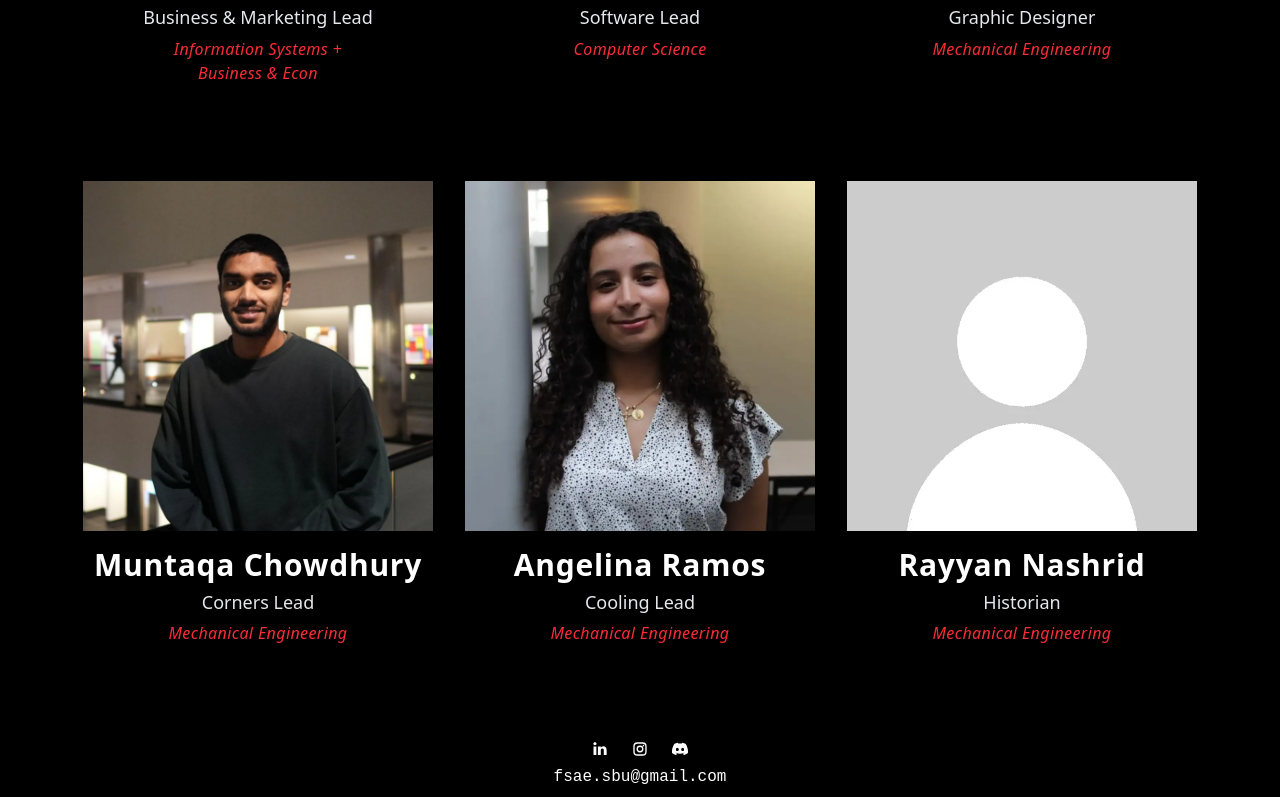
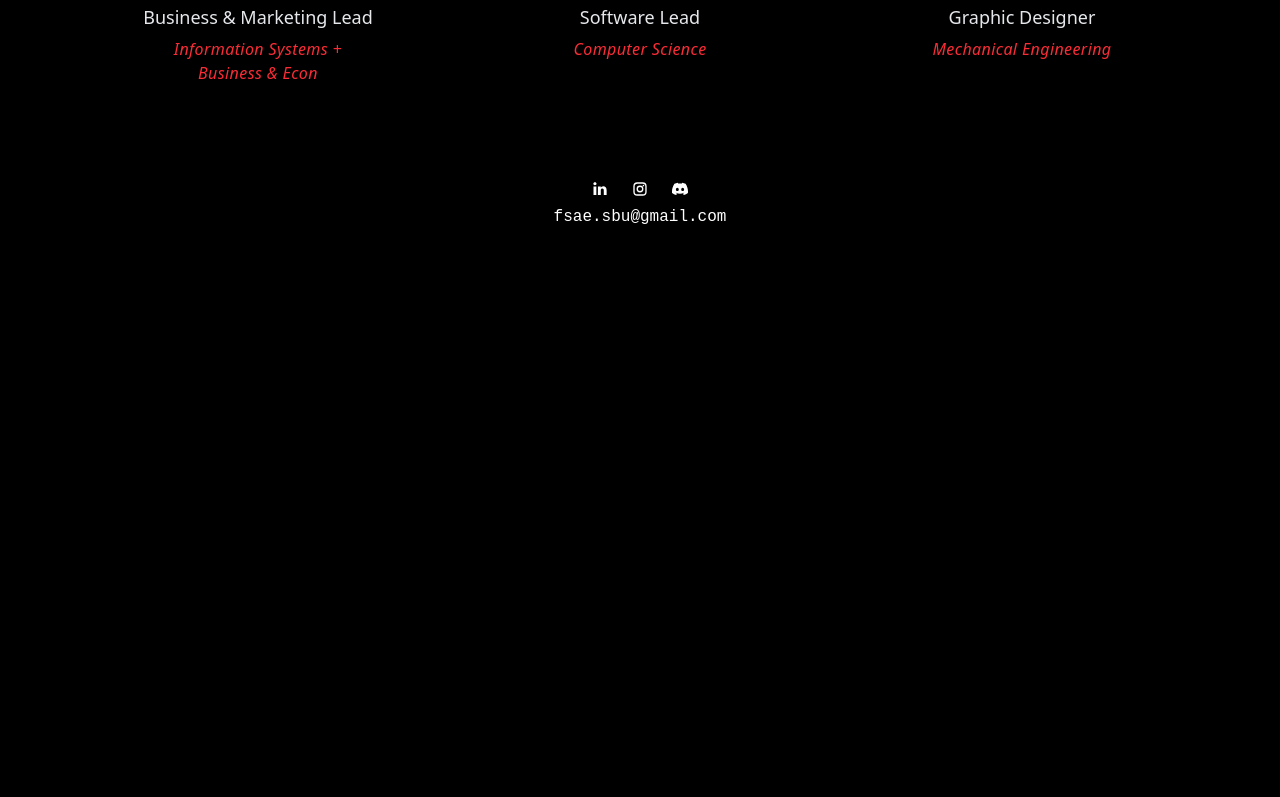
Before and after one commit to redracingsbu/redracingsbu.github.io, a React (Vite) app: page /team in a window 1280 px wide. Shown: the part 4096-4893 px from the top of the page. After the commit the page ends 4333 px from the top, so only its background shows below. Built offline with nearby package versions, Linux system fonts and the light colour scheme.

Commit message:
minor updates

```diff
--- a/src/pages/Sponsors.jsx
+++ b/src/pages/Sponsors.jsx
@@ -112,6 +112,13 @@ const sponsorTiers = [
           className: 'h-12 lg:h-16 xl:h-20',
         },
       ],
+      [
+        {
+          src: HexagonLogo,
+          alt: 'Hexagon Logo',
+          className: 'h-16 lg:h-20 xl:h-28 w-auto max-w-xs lg:max-w-sm',
+        },
+      ],
     ],
   },
   {
@@ -123,11 +130,6 @@ const sponsorTiers = [
           src: SensataLogo,
           alt: 'Sensata Logo',
           className: 'h-20 lg:h-30 xl:h-40 w-auto max-w-xs lg:max-w-sm',
-        },
-        {
-          src: HexagonLogo,
-          alt: 'Hexagon Logo',
-          className: 'h-16 lg:h-20 xl:h-28 w-auto max-w-xs lg:max-w-sm',
         },
         {
           src: AceControlsLogo,
--- a/src/pages/Team.jsx
+++ b/src/pages/Team.jsx
@@ -12,10 +12,7 @@ import VamsiSri from '../assets/team/VamsiSri.webp';
 import SyedTahsin from '../assets/team/SyedTahsin.webp';
 import YukiLin from '../assets/team/YukiLin.webp';
 import ManhaiLiu from '../assets/team/ManhaiLiu.webp';
-import MuntaqaChowdhury from '../assets/team/MuntaqaChowdhury.webp';
 import SMRaham from '../assets/team/SMRaham.webp';
-import RayhanNasir from '../assets/team/RayhanNasir.webp';
-import AngelinaRamos from '../assets/team/AngelinaRamos.webp';
 
 const placeholderImage = SyedTahsin;
 
@@ -43,9 +40,6 @@ const LEADERSHIP = [
   { name: "SM Rahman", role: "Business & Marketing Lead", major: "Information Systems +\nBusiness & Econ", image: SMRaham },
   { name: "Anton Yanaky", role: "Software Lead", major: "Computer Science", image: AntonYanaky },
   { name: "Erin Kim", role: "Graphic Designer", major: "Mechanical Engineering", image: placeholderImage },
-  { name: "Muntaqa Chowdhury", role: "Corners Lead", major: "Mechanical Engineering", image: MuntaqaChowdhury },
-  { name: "Angelina Ramos", role: "Cooling Lead", major: "Mechanical Engineering", image: AngelinaRamos },
-  { name: "Rayyan Nashrid", role: "Historian", major: "Mechanical Engineering", image: RayhanNasir },
 ];
 
 const MemberCard = ({ member }) => (
```
